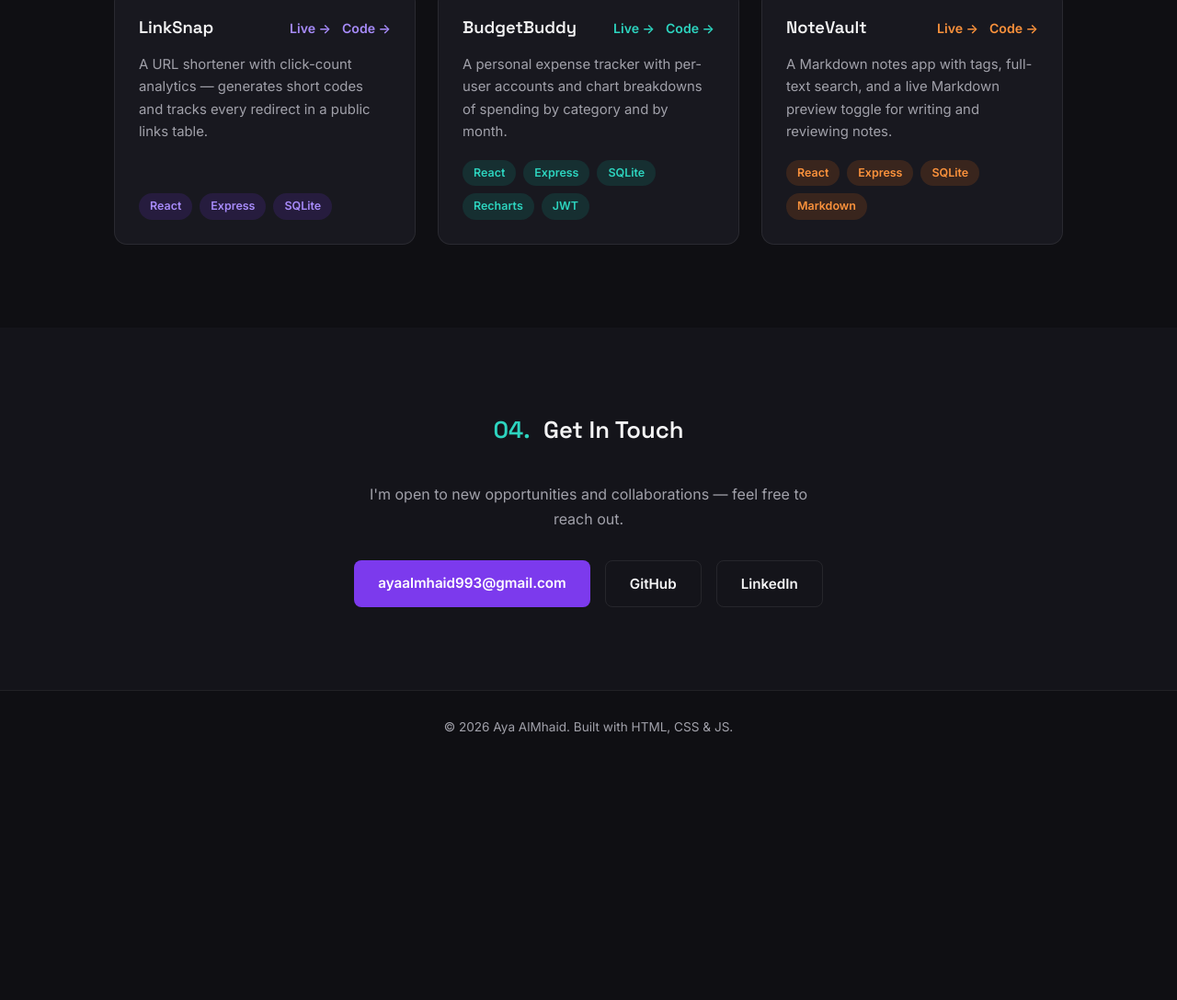
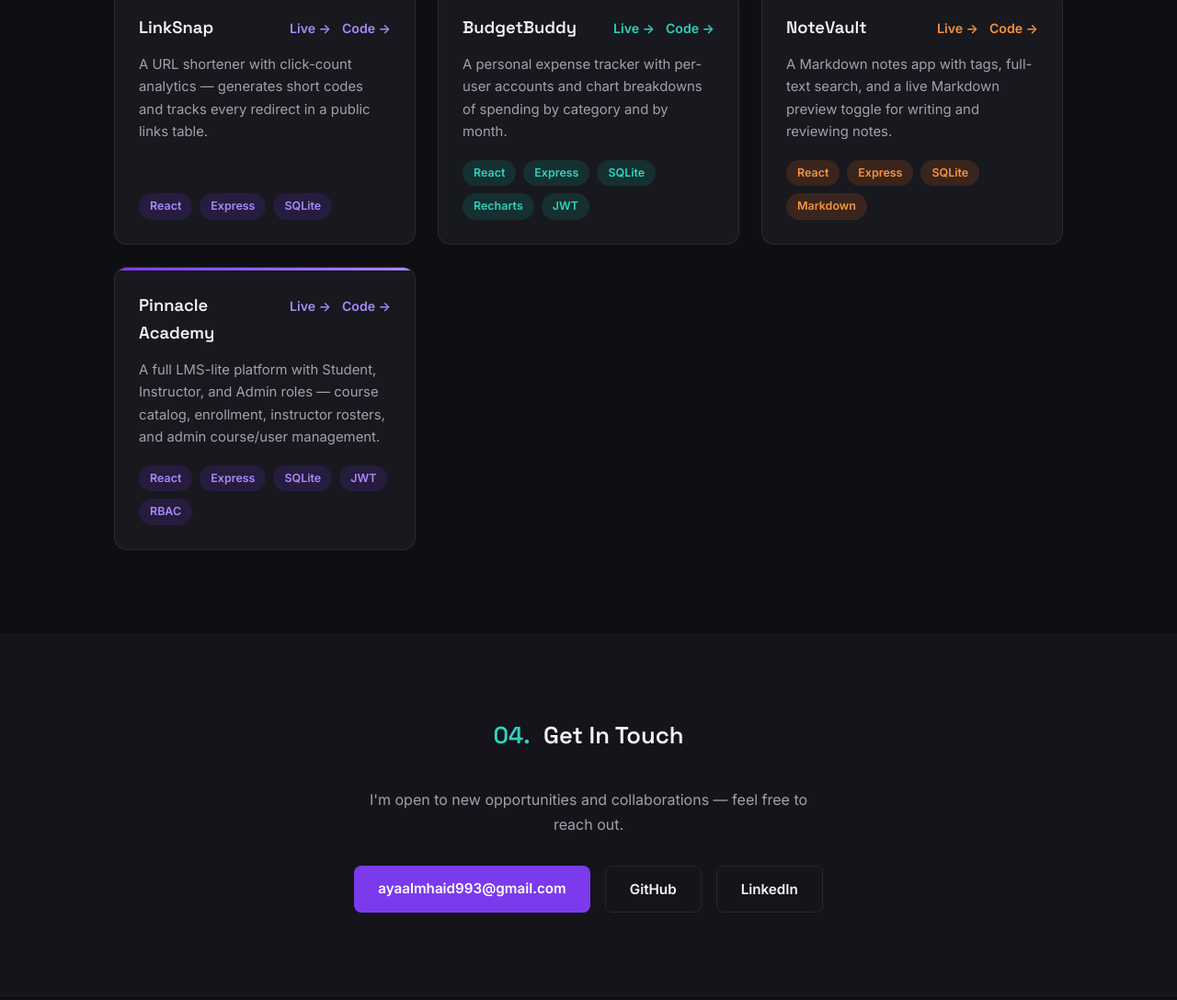
Before and after one commit to Aya-almhaid/Aya-almhaid.github.io, a plain HTML site: page index.html in a window 1280 px wide. Shown: the part 2386-3473 px from the top of the page at 92% size. Before the commit the page ends 3215 px from the top, so only its background shows below. Drawn offline with Linux system fonts and the light colour scheme.

Commit message:
Add Pinnacle Academy project card
Co-Authored-By: Claude Sonnet 4.6 <noreply@anthropic.com>

```diff
--- a/index.html
+++ b/index.html
@@ -212,6 +212,23 @@
             </ul>
           </article>
 
+          <article class="project-card purple">
+            <div class="project-card-head">
+              <h4>Pinnacle Academy</h4>
+              <div class="project-links">
+                <a href="https://pinnacle-academy-app.vercel.app" target="_blank" rel="noopener noreferrer">Live →</a>
+                <a href="https://github.com/Aya-almhaid/pinnacle-academy" target="_blank" rel="noopener noreferrer">Code →</a>
+              </div>
+            </div>
+            <p>
+              A full LMS-lite platform with Student, Instructor, and Admin roles —
+              course catalog, enrollment, instructor rosters, and admin course/user management.
+            </p>
+            <ul class="tech-tags purple">
+              <li>React</li><li>Express</li><li>SQLite</li><li>JWT</li><li>RBAC</li>
+            </ul>
+          </article>
+
         </div>
       </div>
     </section>
```
